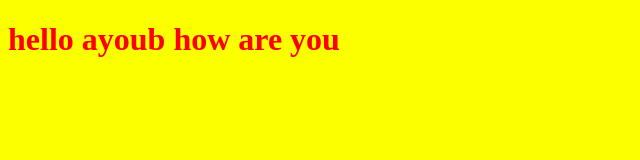
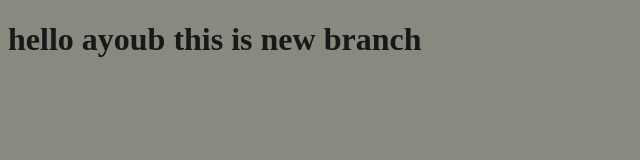
Before and after one commit to mechkoor/gitproject, a plain HTML site: page index.html in a window 1280 px wide. Shown: the whole page, without its empty margins (0-640 px from the left). Drawn offline with Linux system fonts and the light colour scheme.

Commit message:
change index and style

```diff
--- a/index.html
+++ b/index.html
@@ -7,7 +7,7 @@
     <title>Document</title>
 </head>
 <body>
-    <h1>hello ayoub how are you</h1>
+    <h1>hello ayoub  this is new branch </h1>
     <script src="app.js"></script>
 </body>
 </html>
--- a/style.css
+++ b/style.css
@@ -1,6 +1,6 @@
 h1{
-    color: red;
+    color: rgb(25, 24, 24);
 }
 body{
-    background-color: rgb(251, 255, 0);
+    background-color: rgb(137, 137, 128);
 }
```
